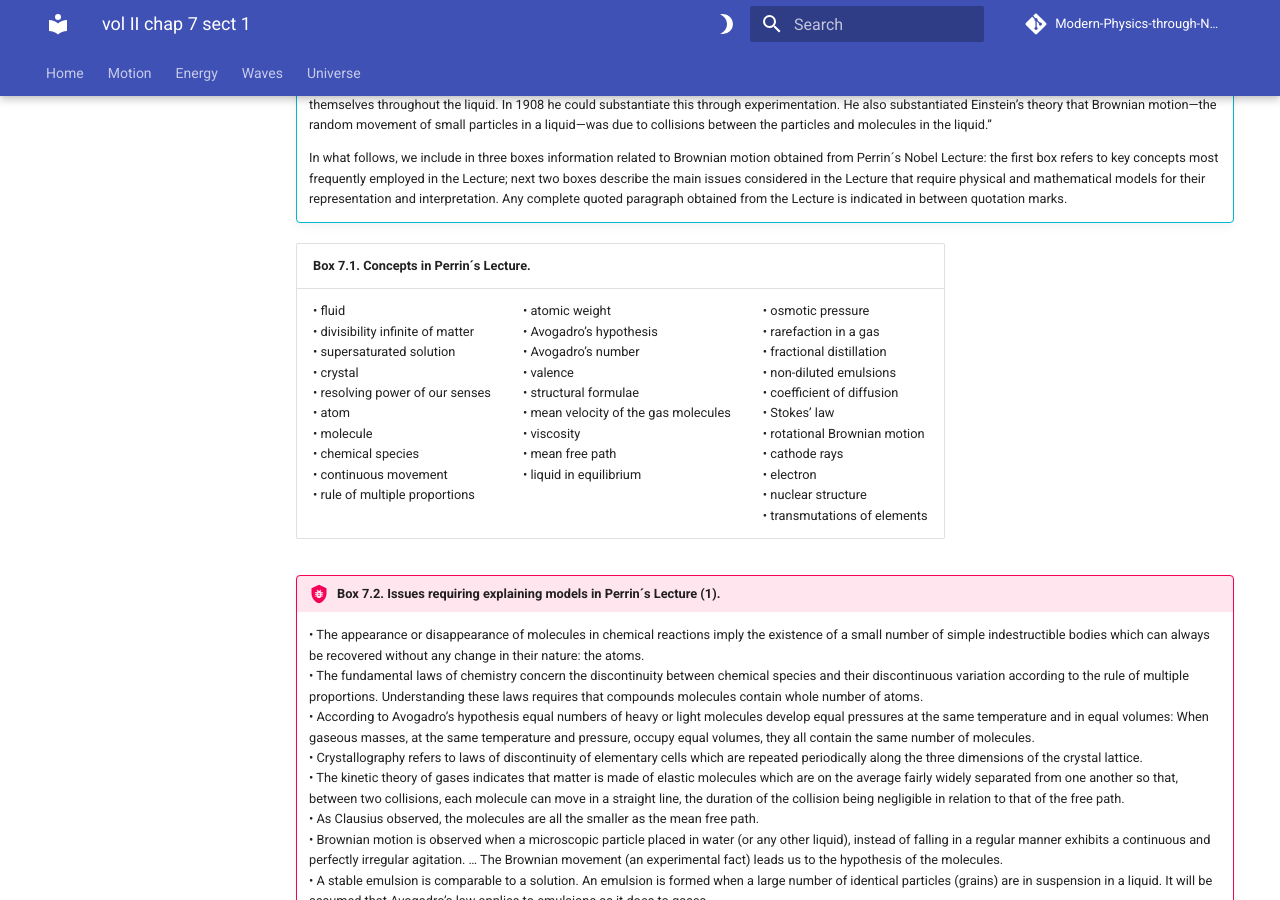
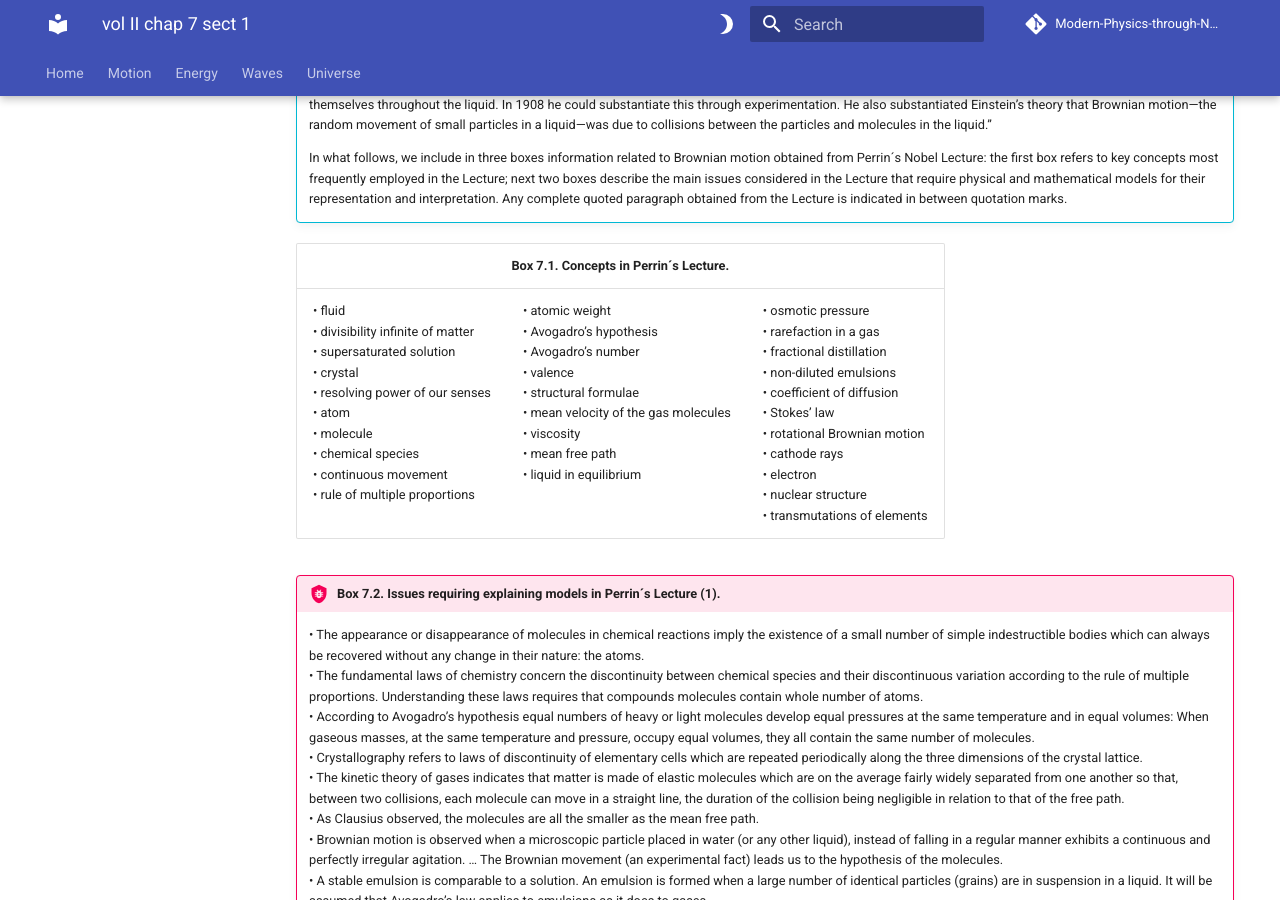
Before and after one commit to modphysnobel/modphysnobel.github.io, an MkDocs documentation site: the page built from docs/vol-II/vol-II-chap-7-sect-1.md, in a window 1280 px wide and 900 px high, scrolled down 4134 px. Built offline with MkDocs 1.6.1 and Material for MkDocs 9.7.7, drawn with Linux system fonts in a browser that asks for light colours; some web fonts are replaced; comment, search, counter and statistics services are not loaded.

Commit message:
Update vol-II-chap-7-sect-1.md

```diff
--- a/docs/vol-II/vol-II-chap-7-sect-1.md
+++ b/docs/vol-II/vol-II-chap-7-sect-1.md
@@ -184,11 +184,11 @@ To calculate average values of quantities related to physical observables, inter
 
 	In what follows, we include in three boxes information related to Brownian motion obtained from Perrin´s Nobel Lecture: the first box refers to key concepts most frequently employed in the Lecture; next two boxes describe the main issues considered in the Lecture that require physical and mathematical models for their representation and interpretation. Any complete quoted paragraph obtained from the Lecture is indicated in between quotation marks.
 
-<p align="center">
+
 <table cellspacing="0" cellpadding="0">
 <tbody>
    <tr>
-   <th colspan="3">
+   <th colspan="3" style="text-align: center">
     Box 7.1. Concepts in Perrin´s Lecture.
     </th>
   </tr>
@@ -232,7 +232,6 @@ To calculate average values of quantities related to physical observables, inter
 </tr>
    </tbody>
 </table>
-</p>
 
 !!! bug "Box 7.2. Issues requiring explaining models in Perrin´s Lecture (1)."
 
```
